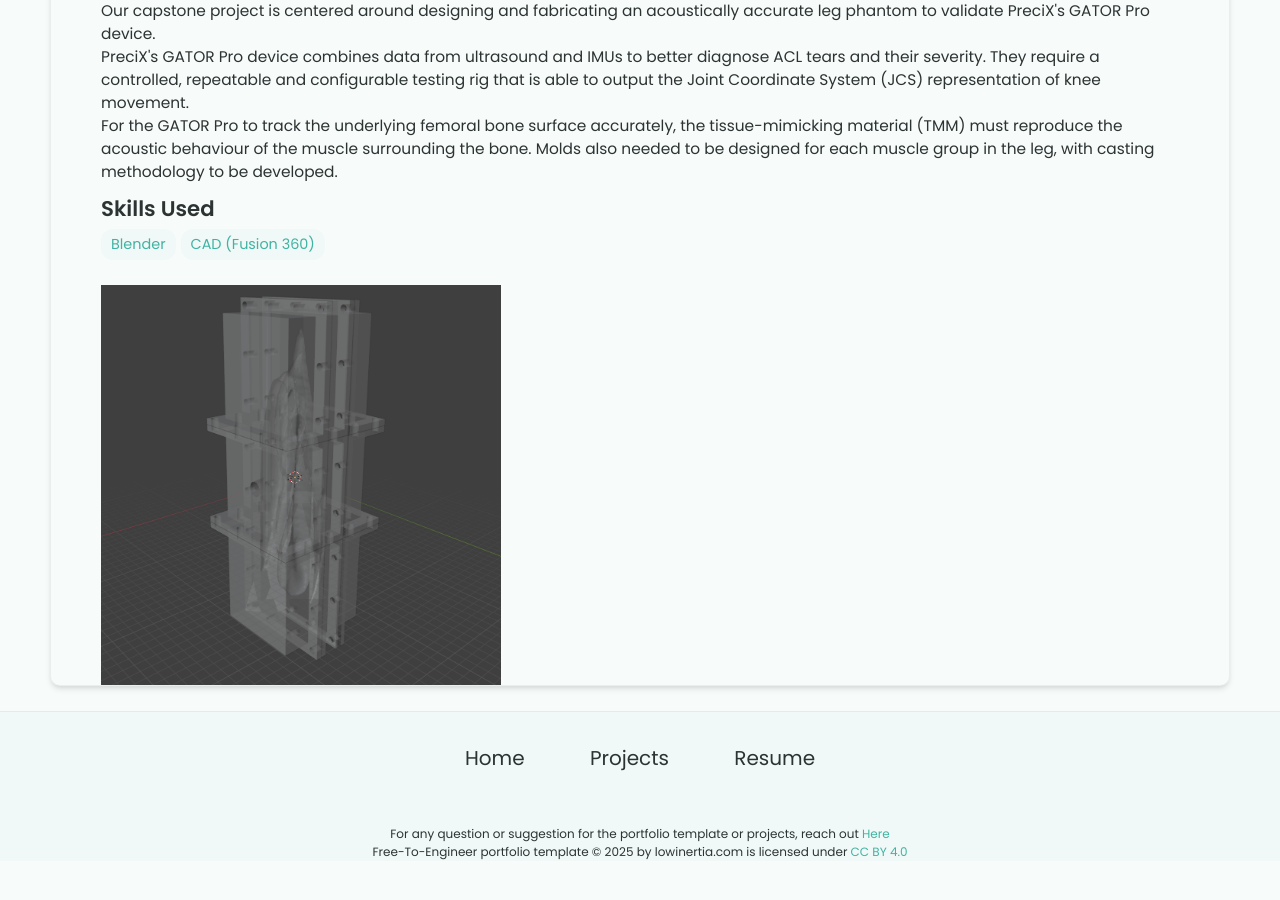
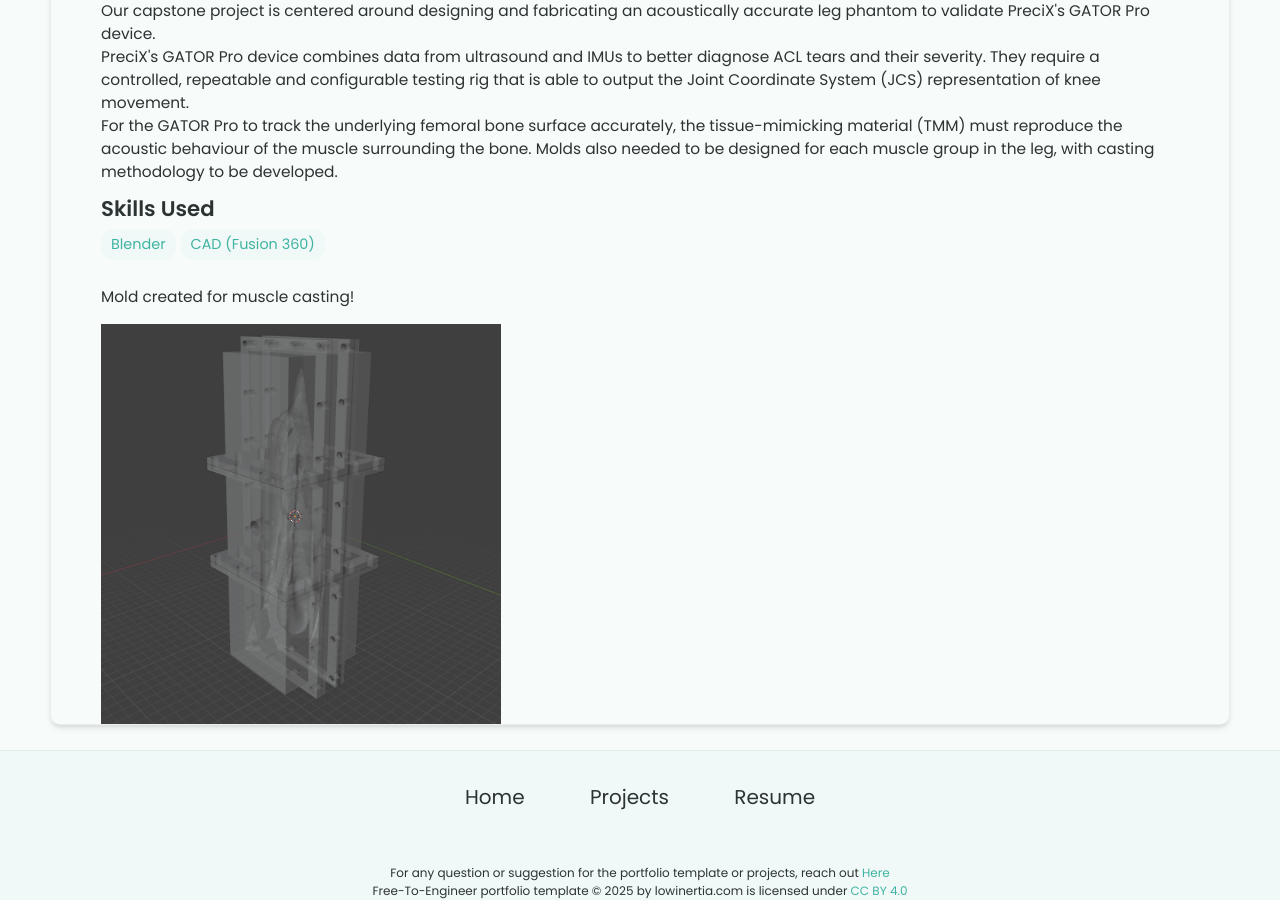
Before and after one commit to als-shenaniganery/als-shenaniganery.github.io, a Jekyll site: the page built from _projects/Capstone/index.md, in a window 1280 px wide and 900 px high, scrolled down 629 px. Built offline with Jekyll 4.4.1, drawn with Linux system fonts in a browser that asks for light colours; before the commit the page ends 1490 px from its top, so only the background shows below that.

Commit message:
more content updates

```diff
--- a/_projects/Capstone/index.md
+++ b/_projects/Capstone/index.md
@@ -9,4 +9,6 @@ skills:
 main-image: /leg_rig_sketch.jpg
 ---
 
+Mold created for muscle casting!
+
 {% include image-gallery.html images="mold_v1.png" height="400" %}
```
Also changed, not shown: _projects/Bernina Design Challenge/index.md (+6 -3 lines), _projects/Design and Manufacturing/index.md (+6 -3 lines), _projects/Ecz-ware/index.md (+1 -1 lines), _projects/Project Viikate/index.md (+3 -2 lines).
